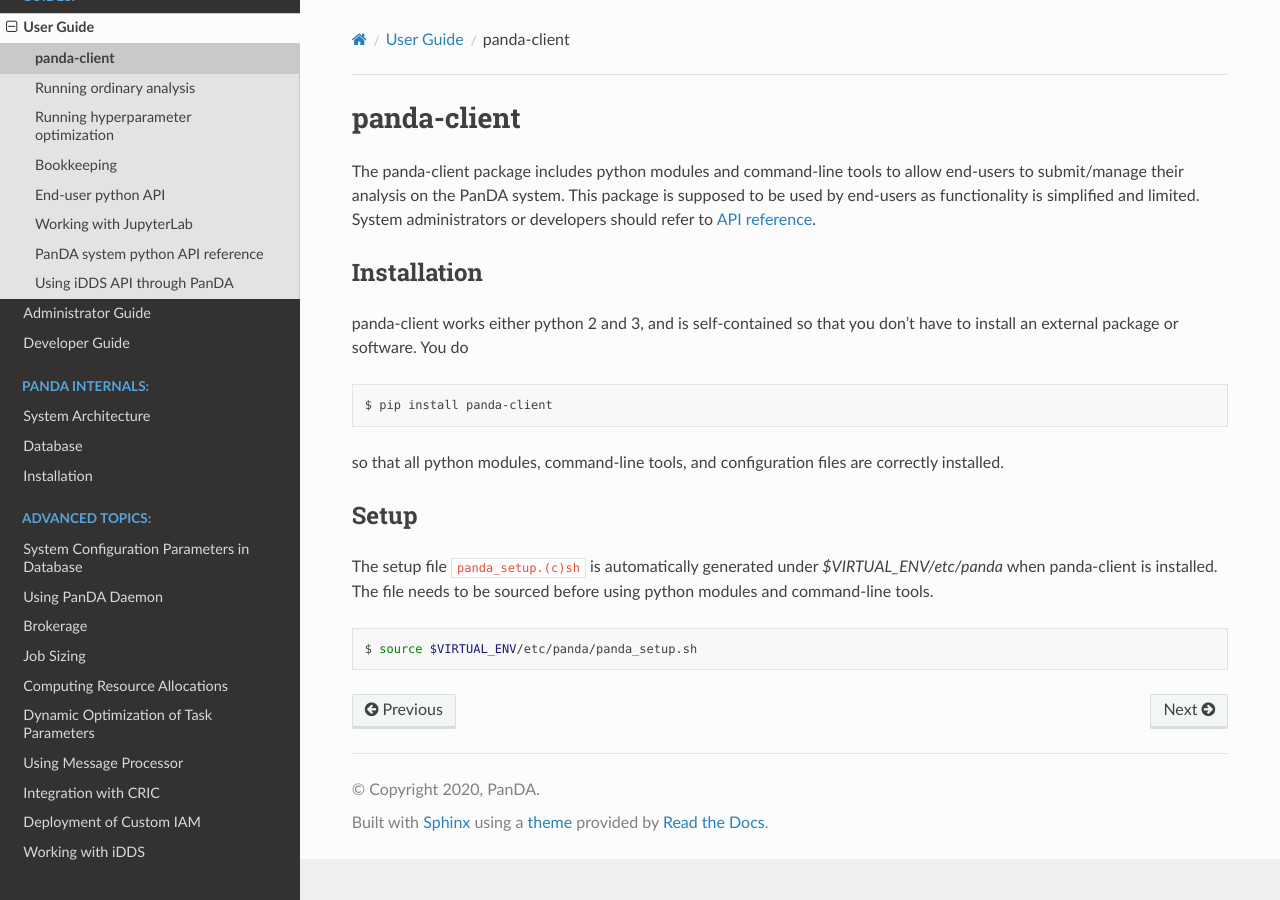
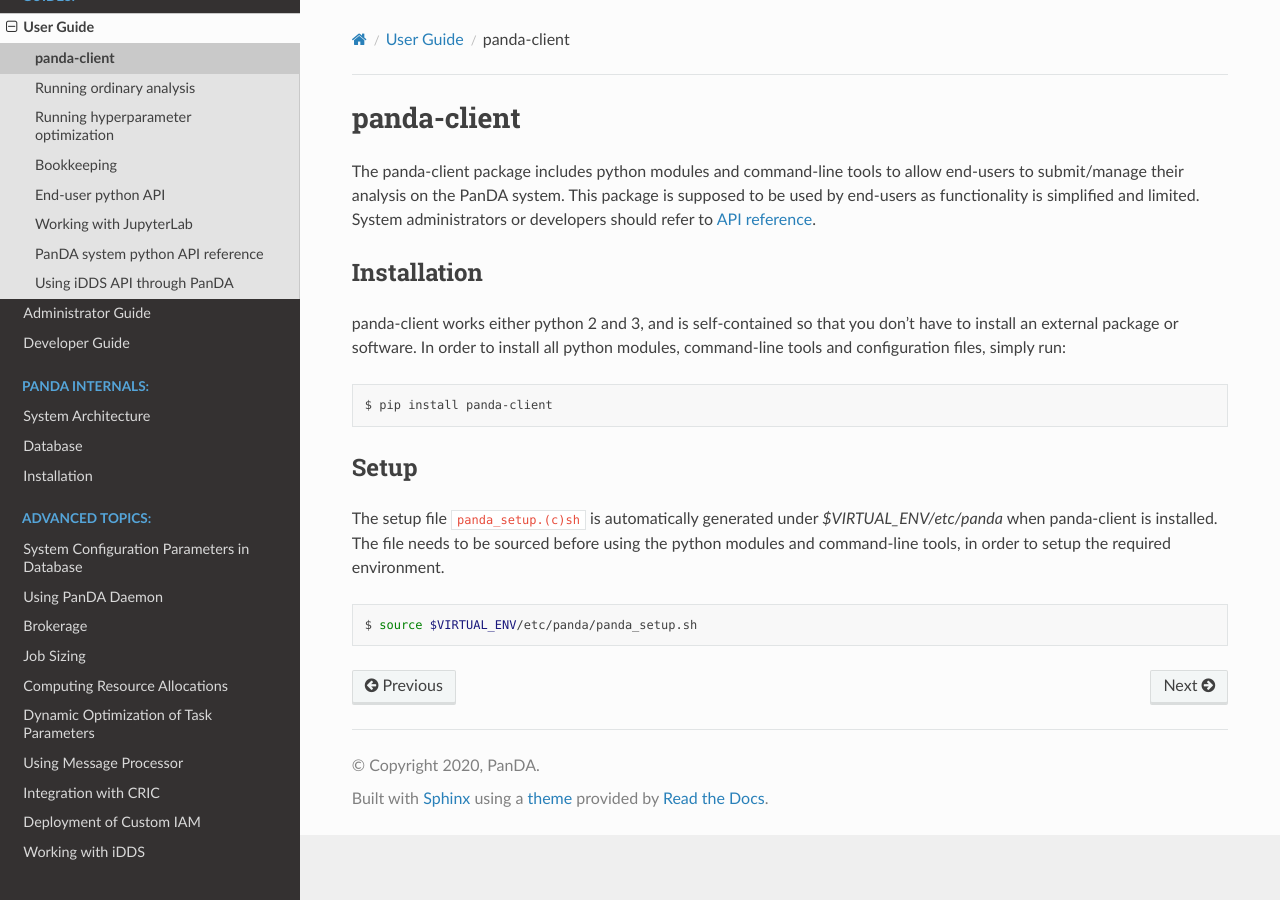
Before and after one commit to PanDAWMS/panda-docs, a Sphinx documentation site: the page built from docs/source/client/panda-client.rst, in a window 1280 px wide. Built offline with Sphinx 7.4.7 and the Read the Docs theme 2.0.0, drawn with Linux system fonts in a browser that asks for light colours.

Commit message:
panda-client: cosmetic

```diff
--- a/docs/source/client/panda-client.rst
+++ b/docs/source/client/panda-client.rst
@@ -9,18 +9,18 @@
 Installation
 ==============
 panda-client works either python 2 and 3, and is self-contained so that you don't have to install an external
-package or software. You do
+package or software. In order to install all python modules, command-line tools and configuration files, simply run:
 
 .. prompt:: bash
 
     pip install panda-client
 
-so that all python modules, command-line tools, and configuration files are correctly installed.
 
 Setup
 ==============
 The setup file ``panda_setup.(c)sh`` is automatically generated under *$VIRTUAL_ENV/etc/panda* when panda-client
-is installed. The file needs to be sourced before using python modules and command-line tools.
+is installed. The file needs to be sourced before using the python modules and command-line tools, in order to setup
+the required environment.
 
 .. prompt:: bash
 
```
